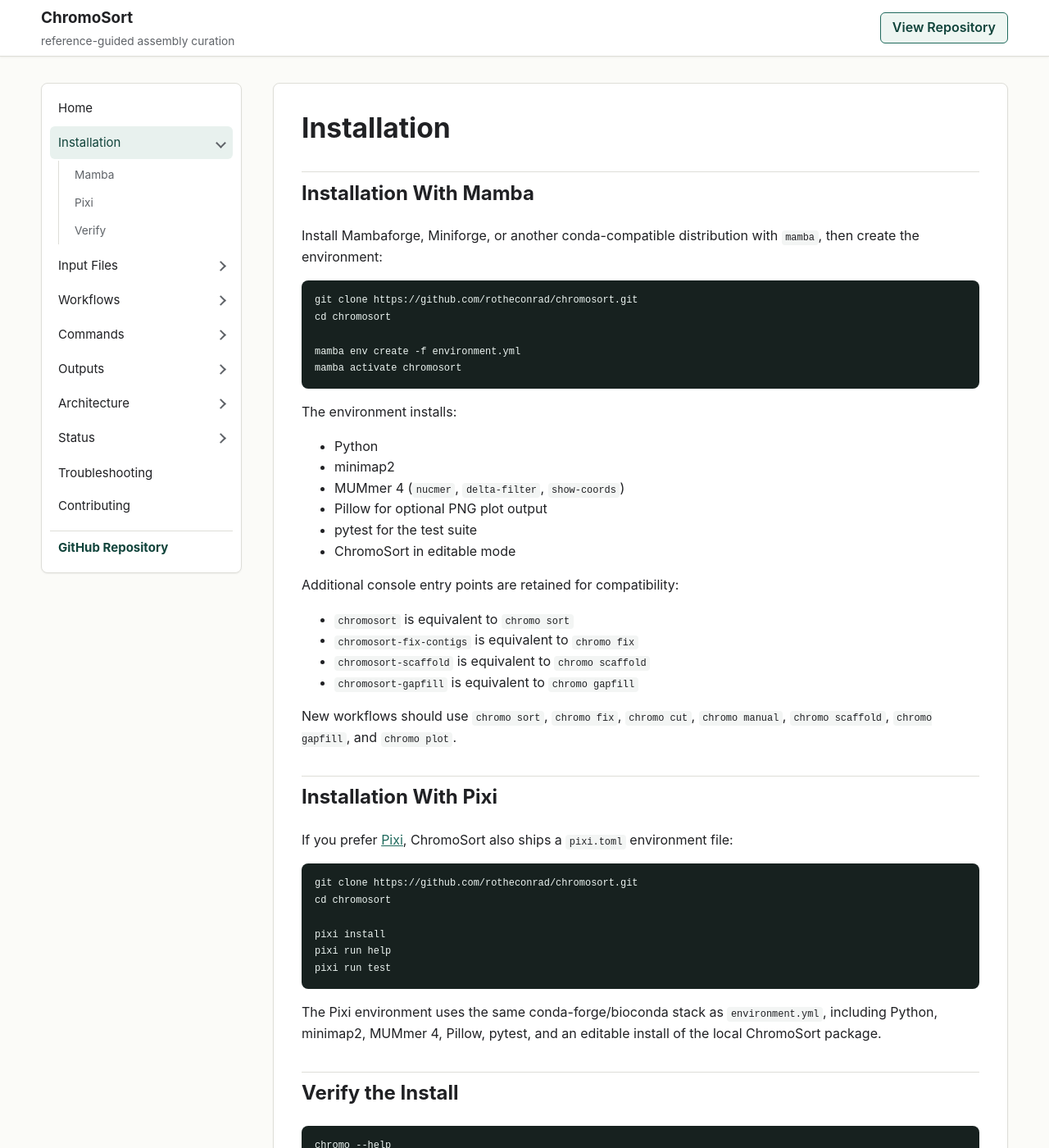
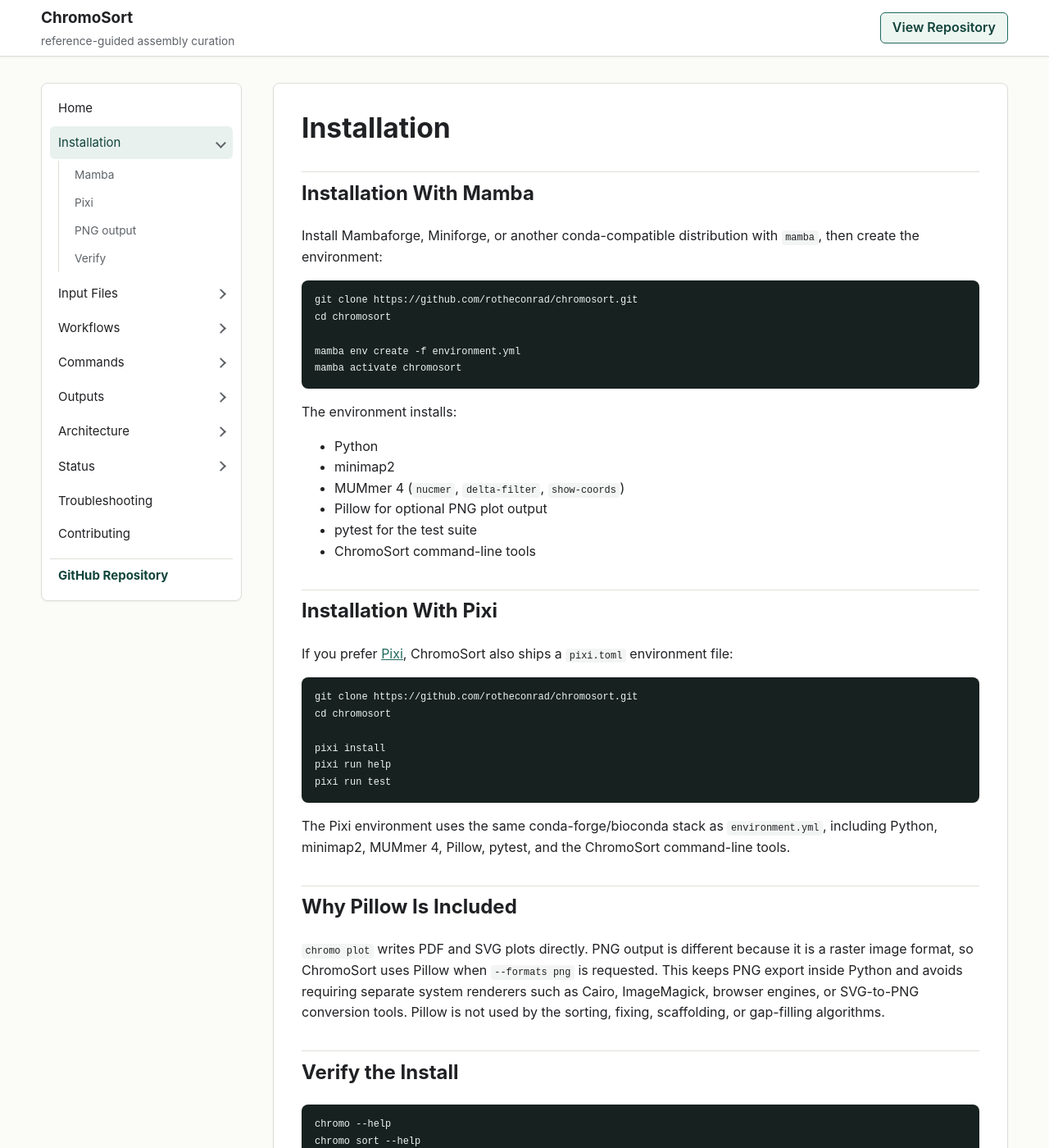
Before and after one commit to rotheconrad/chromosort, a Jekyll site: the page built from docs/installation.md, in a window 1280 px wide and 1400 px high. Shown: the whole window at 82% size. Built offline with Jekyll 4.4.1, drawn with Linux system fonts in a browser that asks for light colours.

Commit message:
Clarify installation dependencies

````diff
--- a/docs/_config.yml
+++ b/docs/_config.yml
@@ -28,6 +28,8 @@ nav:
         url: /installation/#installation-with-mamba
       - title: Pixi
         url: /installation/#installation-with-pixi
+      - title: PNG output
+        url: /installation/#why-pillow-is-included
       - title: Verify
         url: /installation/#verify-the-install
   - title: Input Files
--- a/docs/installation.md
+++ b/docs/installation.md
@@ -25,17 +25,7 @@ The environment installs:
 - MUMmer 4 (`nucmer`, `delta-filter`, `show-coords`)
 - Pillow for optional PNG plot output
 - pytest for the test suite
-- ChromoSort in editable mode
-
-Additional console entry points are retained for compatibility:
-
-- `chromosort` is equivalent to `chromo sort`
-- `chromosort-fix-contigs` is equivalent to `chromo fix`
-- `chromosort-scaffold` is equivalent to `chromo scaffold`
-- `chromosort-gapfill` is equivalent to `chromo gapfill`
-
-New workflows should use `chromo sort`, `chromo fix`, `chromo cut`,
-`chromo manual`, `chromo scaffold`, `chromo gapfill`, and `chromo plot`.
+- ChromoSort command-line tools
 
 ## Installation With Pixi
 
@@ -52,8 +42,17 @@ pixi run test
 ```
 
 The Pixi environment uses the same conda-forge/bioconda stack as
-`environment.yml`, including Python, minimap2, MUMmer 4, Pillow, pytest, and an
-editable install of the local ChromoSort package.
+`environment.yml`, including Python, minimap2, MUMmer 4, Pillow, pytest, and
+the ChromoSort command-line tools.
+
+## Why Pillow Is Included
+
+`chromo plot` writes PDF and SVG plots directly. PNG output is different because
+it is a raster image format, so ChromoSort uses Pillow when `--formats png` is
+requested. This keeps PNG export inside Python and avoids requiring separate
+system renderers such as Cairo, ImageMagick, browser engines, or SVG-to-PNG
+conversion tools. Pillow is not used by the sorting, fixing, scaffolding, or
+gap-filling algorithms.
 
 ## Verify the Install
 
````
